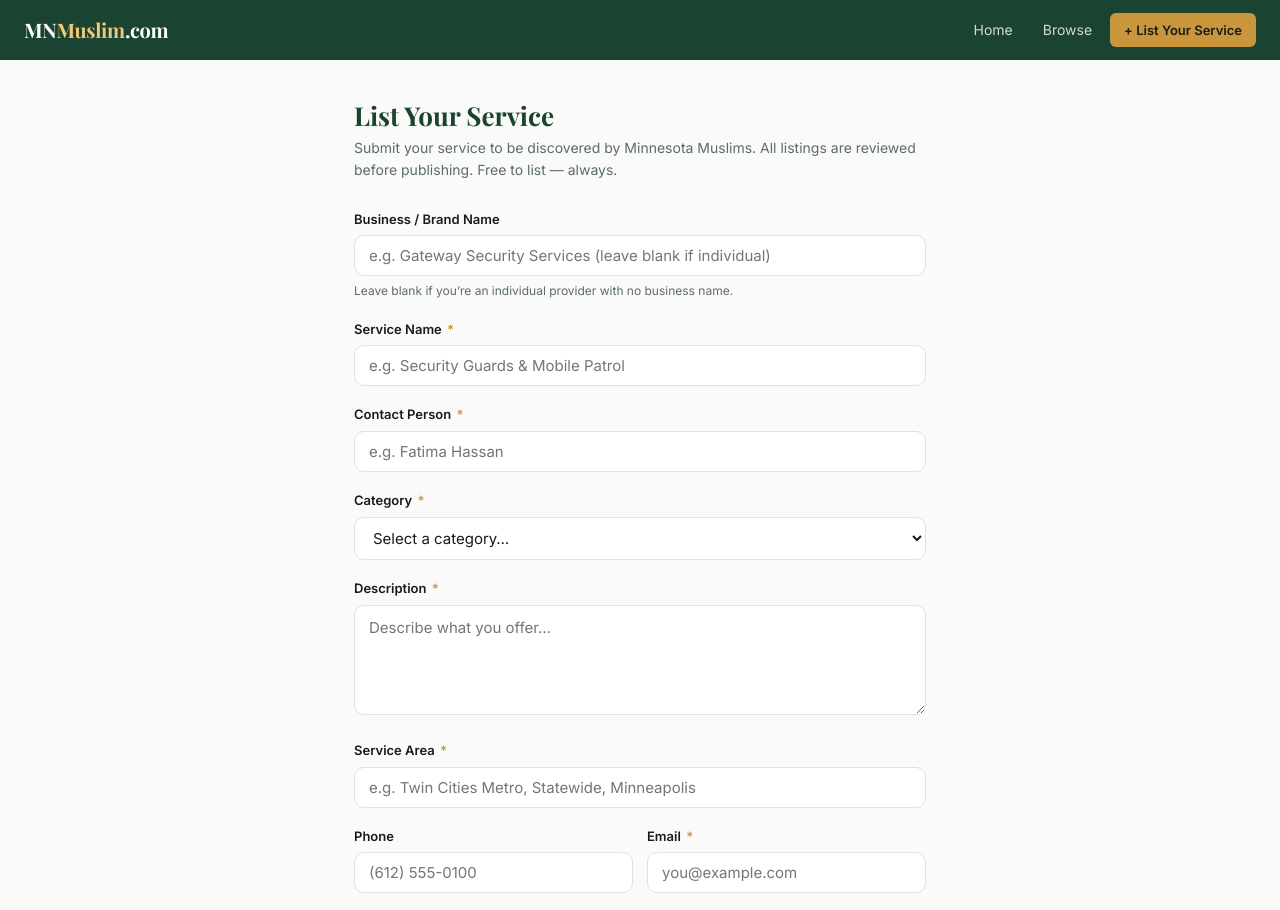
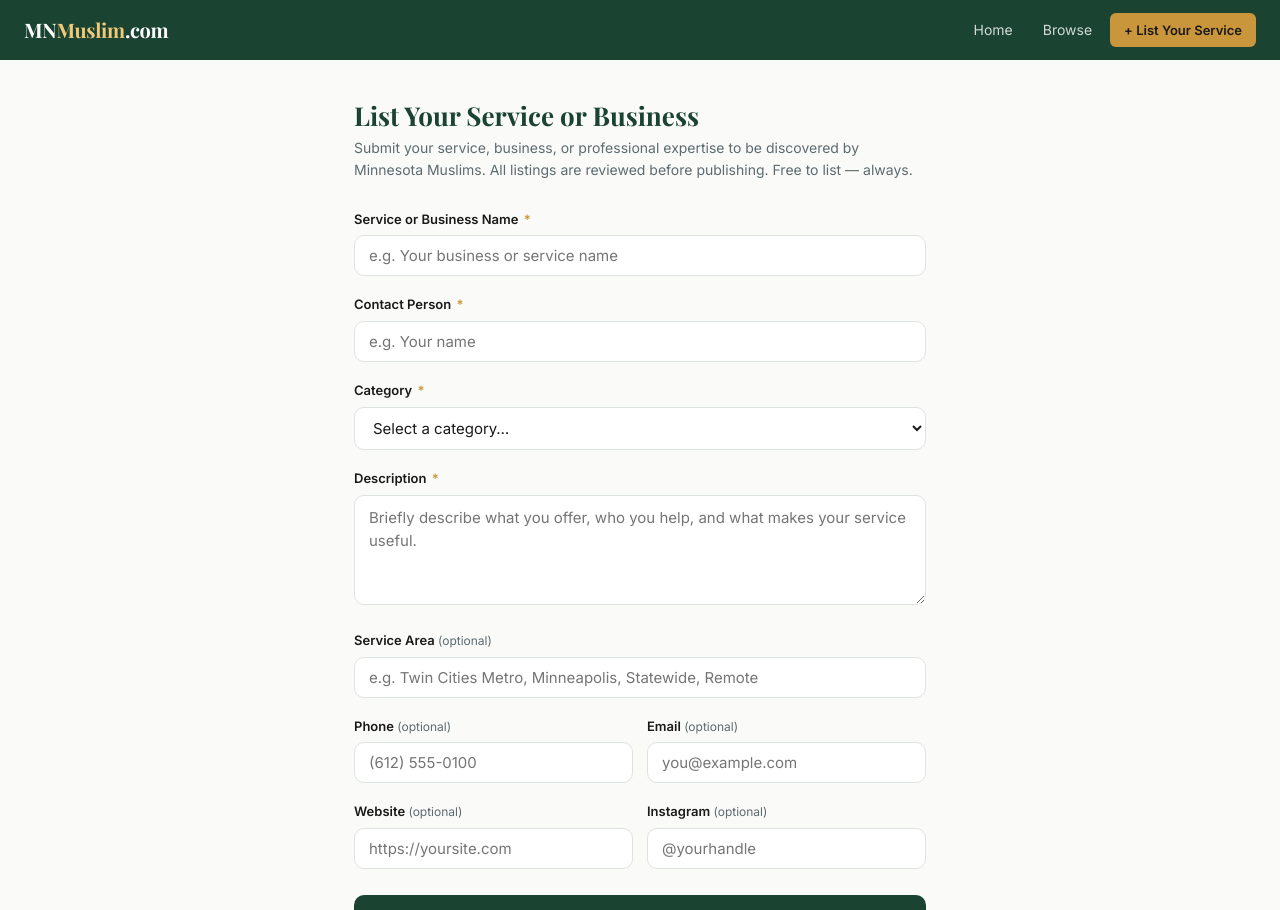
Before and after one commit to hamdi2008/mnmuslim, a Next.js app: page /submit in a window 1280 px wide. Shown: the top 910 px of the page. Built offline with nearby package versions, Linux system fonts and the light colour scheme.

Commit message:
Update submit.js

```diff
--- a/pages/submit.js
+++ b/pages/submit.js
@@ -7,7 +7,6 @@ import { CATEGORIES } from '../lib/categories'
 
 export default function Submit() {
   const [form, setForm] = useState({
-    business_name: '',
     service_name: '',
     provider_name: '',
     category: '',
@@ -29,23 +28,41 @@ export default function Submit() {
   async function handleSubmit(e) {
     e.preventDefault()
     setError('')
-    const required = ['service_name', 'provider_name', 'category', 'description', 'service_area', 'email']
+    const required = ['service_name', 'provider_name', 'category', 'description']
     for (const field of required) {
-      if (!form[field].trim()) { setError('Please fill in all required fields.'); return }
+      if (!form[field].trim()) {
+        setError('Please fill in all required fields.')
+        return
+      }
     }
     setLoading(true)
     try {
-      const res = await fetch('/api/submit', { method: 'POST', headers: { 'Content-Type': 'application/json' }, body: JSON.stringify(form) })
+      const res = await fetch('/api/submit', {
+        method: 'POST',
+        headers: { 'Content-Type': 'application/json' },
+        body: JSON.stringify({
+          ...form,
+          service_area: form.service_area.trim() || 'Minnesota',
+        }),
+      })
       const data = await res.json()
-      if (!res.ok) { setError(data.error || 'Something went wrong.') } else { setSubmitted(true) }
-    } catch { setError('Network error.') } finally { setLoading(false) }
+      if (!res.ok) {
+        setError(data.error || 'Something went wrong. Please try again.')
+      } else {
+        setSubmitted(true)
+      }
+    } catch {
+      setError('Network error. Please check your connection and try again.')
+    } finally {
+      setLoading(false)
+    }
   }
 
   return (
     <>
       <Head>
-        <title>Submit Your Service – MNMuslim.com</title>
-        <meta name="description" content="List your service on MNMuslim.com." />
+        <title>Get Listed – MNMuslim.com</title>
+        <meta name="description" content="List your service, business, or professional expertise on MNMuslim.com and be discovered by Minnesota Muslims." />
         <meta name="viewport" content="width=device-width, initial-scale=1" />
       </Head>
       <Navbar />
@@ -55,27 +72,25 @@ export default function Submit() {
             <div style={{ fontSize: '40px' }}>🌿</div>
             <h2>Listing Submitted!</h2>
             <p>Thank you. Your listing is pending review and will appear publicly once approved, typically within 2–3 business days.</p>
-            <Link href="/browse" className="btn-green" style={{ display: 'inline-block', marginTop: '4px' }}>Browse Listings</Link>
+            <Link href="/browse" className="btn-green" style={{ display: 'inline-block', marginTop: '16px' }}>Browse Listings</Link>
           </div>
         ) : (
           <>
-            <h1>List Your Service</h1>
-            <p className="form-sub">Submit your service to be discovered by Minnesota Muslims. All listings are reviewed before publishing. Free to list — always.</p>
+            <h1>List Your Service or Business</h1>
+            <p className="form-sub">Submit your service, business, or professional expertise to be discovered by Minnesota Muslims. All listings are reviewed before publishing. Free to list — always.</p>
             {error && <div className="error-msg">{error}</div>}
             <form onSubmit={handleSubmit} noValidate>
+
               <div className="form-group">
-                <label htmlFor="business_name">Business / Brand Name</label>
-                <input id="business_name" name="business_name" type="text" placeholder="e.g. Gateway Security Services (leave blank if individual)" value={form.business_name} onChange={handleChange} />
-                <p style={{ fontSize: '12px', color: 'var(--text-muted)', marginTop: '5px' }}>Leave blank if you’re an individual provider with no business name.</p>
+                <label htmlFor="service_name">Service or Business Name <span className="req">*</span></label>
+                <input id="service_name" name="service_name" type="text" placeholder="e.g. Your business or service name" value={form.service_name} onChange={handleChange} />
               </div>
-              <div className="form-group">
-                <label htmlFor="service_name">Service Name <span className="req">*</span></label>
-                <input id="service_name" name="service_name" type="text" placeholder="e.g. Security Guards & Mobile Patrol" value={form.service_name} onChange={handleChange} />
-              </div>
+
               <div className="form-group">
                 <label htmlFor="provider_name">Contact Person <span className="req">*</span></label>
-                <input id="provider_name" name="provider_name" type="text" placeholder="e.g. Fatima Hassan" value={form.provider_name} onChange={handleChange} />
+                <input id="provider_name" name="provider_name" type="text" placeholder="e.g. Your name" value={form.provider_name} onChange={handleChange} />
               </div>
+
               <div className="form-group">
                 <label htmlFor="category">Category <span className="req">*</span></label>
                 <select id="category" name="category" value={form.category} onChange={handleChange}>
@@ -83,24 +98,43 @@ export default function Submit() {
                   {CATEGORIES.map((cat) => (<option key={cat.id} value={cat.id}>{cat.icon} {cat.name}</option>))}
                 </select>
               </div>
+
               <div className="form-group">
                 <label htmlFor="description">Description <span className="req">*</span></label>
-                <textarea id="description" name="description" placeholder="Describe what you offer…" value={form.description} onChange={handleChange} />
+                <textarea id="description" name="description" placeholder="Briefly describe what you offer, who you help, and what makes your service useful." value={form.description} onChange={handleChange} />
               </div>
+
               <div className="form-group">
-                <label htmlFor="service_area">Service Area <span className="req">*</span></label>
-                <input id="service_area" name="service_area" type="text" placeholder="e.g. Twin Cities Metro, Statewide, Minneapolis" value={form.service_area} onChange={handleChange} />
+                <label htmlFor="service_area">Service Area <span style={{fontSize:'12px',color:'var(--text-muted)',fontWeight:400}}>(optional)</span></label>
+                <input id="service_area" name="service_area" type="text" placeholder="e.g. Twin Cities Metro, Minneapolis, Statewide, Remote" value={form.service_area} onChange={handleChange} />
               </div>
+
               <div className="form-row">
-                <div className="form-group"><label htmlFor="phone">Phone</label><input id="phone" name="phone" type="tel" placeholder="(612) 555-0100" value={form.phone} onChange={handleChange} /></div>
-                <div className="form-group"><label htmlFor="email">Email <span className="req">*</span></label><input id="email" name="email" type="email" placeholder="you@example.com" value={form.email} onChange={handleChange} /></div>
+                <div className="form-group">
+                  <label htmlFor="phone">Phone <span style={{fontSize:'12px',color:'var(--text-muted)',fontWeight:400}}>(optional)</span></label>
+                  <input id="phone" name="phone" type="tel" placeholder="(612) 555-0100" value={form.phone} onChange={handleChange} />
+                </div>
+                <div className="form-group">
+                  <label htmlFor="email">Email <span style={{fontSize:'12px',color:'var(--text-muted)',fontWeight:400}}>(optional)</span></label>
+                  <input id="email" name="email" type="email" placeholder="you@example.com" value={form.email} onChange={handleChange} />
+                </div>
               </div>
+
               <div className="form-row">
-                <div className="form-group"><label htmlFor="website">Website</label><input id="website" name="website" type="url" placeholder="https://yoursite.com" value={form.website} onChange={handleChange} /></div>
-                <div className="form-group"><label htmlFor="instagram">Instagram</label><input id="instagram" name="instagram" type="text" placeholder="@yourhandle" value={form.instagram} onChange={handleChange} /></div>
+                <div className="form-group">
+                  <label htmlFor="website">Website <span style={{fontSize:'12px',color:'var(--text-muted)',fontWeight:400}}>(optional)</span></label>
+                  <input id="website" name="website" type="url" placeholder="https://yoursite.com" value={form.website} onChange={handleChange} />
+                </div>
+                <div className="form-group">
+                  <label htmlFor="instagram">Instagram <span style={{fontSize:'12px',color:'var(--text-muted)',fontWeight:400}}>(optional)</span></label>
+                  <input id="instagram" name="instagram" type="text" placeholder="@yourhandle" value={form.instagram} onChange={handleChange} />
+                </div>
               </div>
-              <button type="submit" className="submit-btn" disabled={loading}>{loading ? 'Submitting…' : 'Submit Listing'}</button>
-              <p className="form-note">★ Free to list &nbsp;·&nbsp; Reviewed within 2–3 business days &nbsp;·&nbsp; Approved listings appear publicly</p>
+
+              <button type="submit" className="submit-btn" disabled={loading}>
+                {loading ? 'Submitting…' : 'Submit Listing'}
+              </button>
+              <p className="form-note">Free to list &nbsp;·&nbsp; Reviewed within 2–3 business days &nbsp;·&nbsp; Approved listings appear publicly</p>
             </form>
           </>
         )}
```
